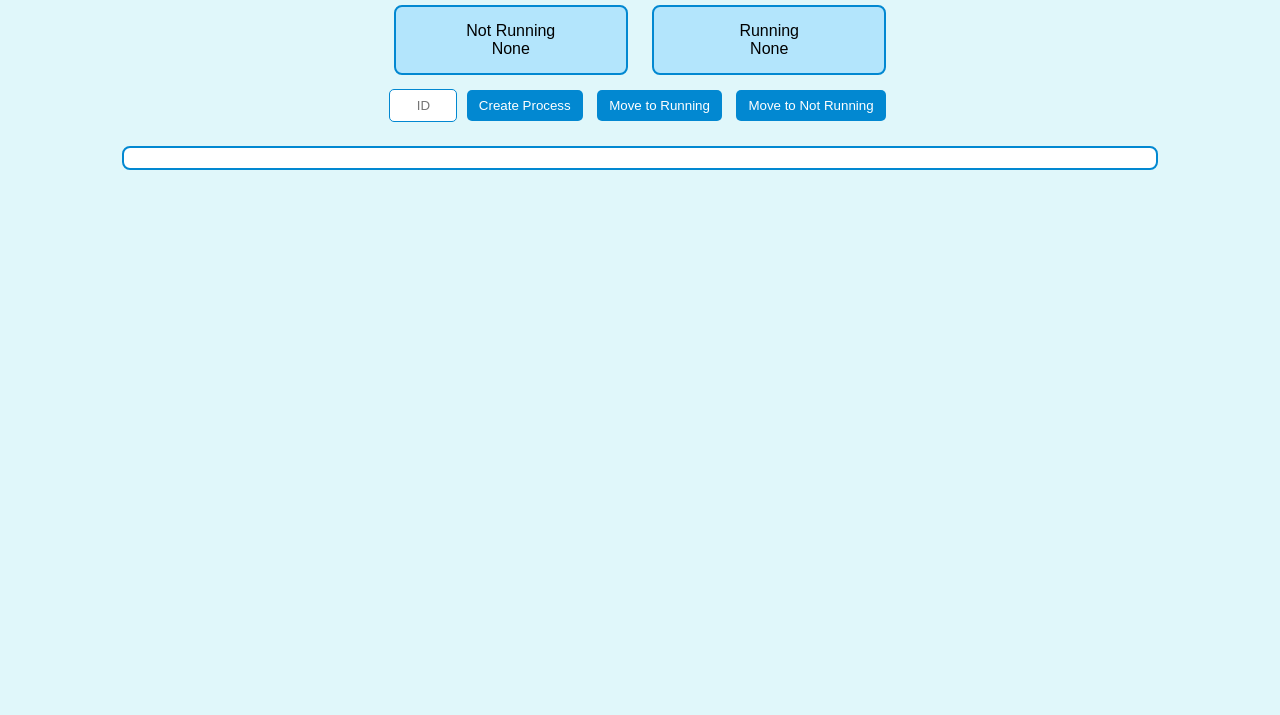
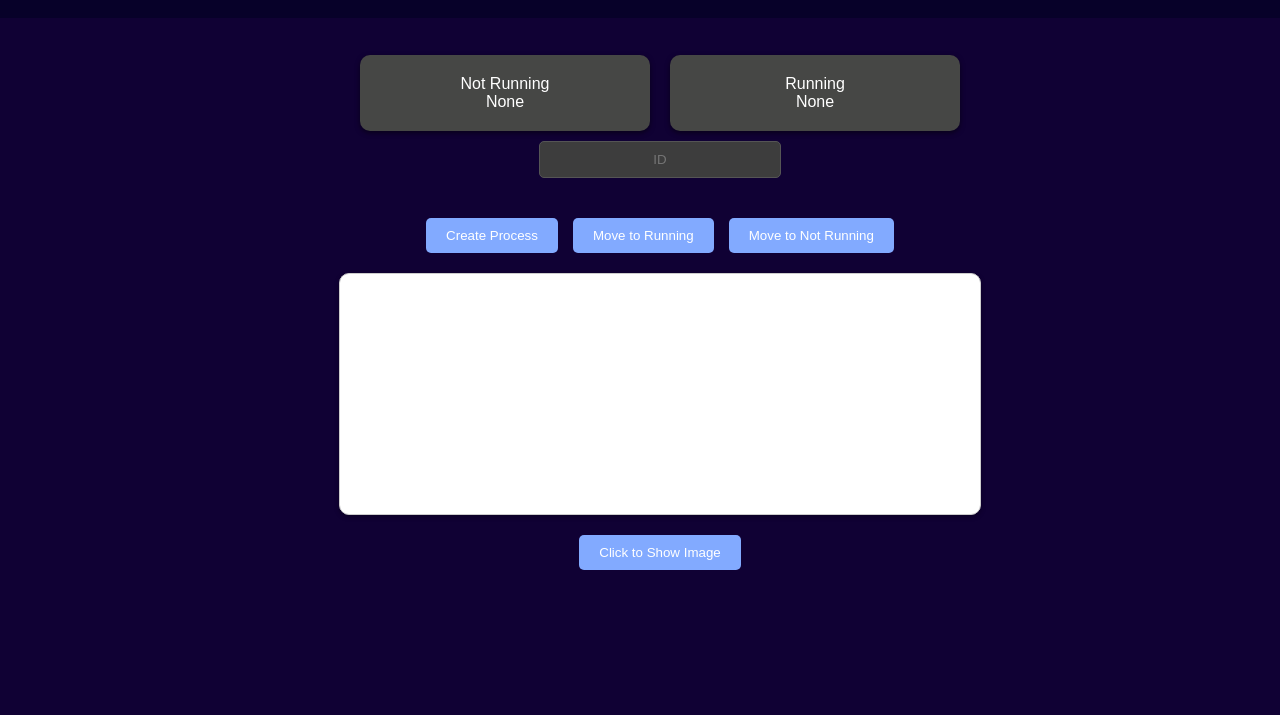
Before and after one commit to mehazzz/state-model, a plain HTML site: page twostate.html in a window 1280 px wide. Shown: the part 85-800 px from the top of the page. Drawn offline with Linux system fonts and the light colour scheme.

Commit message:
twostate.html

```diff
--- a/twostate.html
+++ b/twostate.html
@@ -6,67 +6,174 @@
     <title>Two-State Process Simulation</title>
     <style>
         body {
-            font-family: Arial, sans-serif;
-            background-color: #e0f7fa;
+            background-color: #100134;
+            color: #fff;
+            font-family: 'Arial', sans-serif;
+            margin: 0;
+            padding: 20px;
             text-align: center;
         }
+
+        .container {
+            display: flex;
+            flex-direction: column;
+            align-items: center;
+            justify-content: center;
+            width: 100%;
+            padding: 20px;
+            margin-top: 80px;
+        }
+
+        .navbar {
+            background-color: #070129;
+            padding: 33px;
+            width: 100%;
+            position: fixed;
+            top: 0;
+            left: 0;
+            z-index: 1000;
+
+
+
+        }
+
+        .navbar h1 {
+            margin: 0;
+            color: #f9f5f5;
+        }
+
+        .states {
+            display: flex;
+            justify-content: center;
+            align-items: center;
+            gap: 20px;
+            margin-top: 20px;
+            width: 100%;
+            max-width: 600px;
+        }
+
         .state-box {
-            display: inline-block;
+            background-color: #464745;
+            padding: 20px;
+            border-radius: 10px;
+            box-shadow: 0 2px 5px rgba(0, 0, 0, 0.5);
+            text-align: center;
+            flex: 1;
+            min-width: 150px;
+        }
+
+        .actions {
+            display: flex;
+            justify-content: center;
+            gap: 15px;
+            margin-top: 20px;
+            flex-wrap: wrap;
+        }
+
+
+        button {
+            background-color: #82aaff;
+            color: #fff;
+            padding: 10px 20px;
+
+            border: none;
+            border-radius: 5px;
+            cursor: pointer;
+            transition: background-color 0.3s ease, transform 0.3s;
+        }
+        button[onclick="showImage()"]{
+            margin-top: 20px;
+        }
+
+        button:hover {
+            background-color: #0beea3;
+            transform: translateY(-2px);
+            transform: scale(1.2);
+
+        }
+
+        .input-field {
+            background-color: #3d3d3d;
+            padding: 10px 20px;
+            border-radius: 5px;
+            border: 1px solid #555;
+            color: #fff;
+            margin-top: 10px;
+            margin-bottom: 20px;
+            display: block;
+            margin-left: auto;
+            margin-right: auto;
             width: 200px;
-            padding: 15px;
-            margin: 10px;
-            border: 2px solid #0288d1;
-            border-radius: 8px;
-            background-color: #b3e5fc;
+            text-align: center;
         }
+
+        .input-field:focus {
+            outline: none;
+            border-color: #82aaff;
+        }
+
         .log-box {
+            background-color: #ffffff;
+            padding: 20px;
             margin-top: 20px;
+            border-radius: 10px;
+            width: 80%;
+            max-width: 600px;
+            min-height: 200px;
+            max-height: 300px;
+            overflow-y: auto;
+            box-shadow: 0 2px 5px rgba(0, 0, 0, 0.3);
+            border: 1px solid #ccc;
+            color: #000;
+        }
+
+        .log-box::-webkit-scrollbar {
+            width: 8px;
+        }
+
+        .log-box::-webkit-scrollbar-thumb {
+            background-color: #999;
+            border-radius: 4px;
+        }
+
+        .log-entry {
+            margin: 10px 0;
             padding: 10px;
-            border: 2px solid #0288d1;
             border-radius: 8px;
             background-color: #ffffff;
-            width: 80%;
-            margin-left: auto;
-            margin-right: auto;
-            max-height: 200px;
-            overflow-y: auto;
+            color: #000;
+            font-size: 14px;
+            font-weight: bold;
+            text-align: center;
+            box-shadow: 0 2px 5px rgba(0, 0, 0, 0.2);
         }
-        input[type="text"] {
-            padding: 8px;
-            border: 1px solid #0288d1;
-            border-radius: 5px;
-            width: 50px;
-            text-align: center;
-        }
-        button {
-            padding: 8px 12px;
-            margin: 5px;
-            border: none;
-            border-radius: 5px;
-            background-color: #0288d1;
-            color: #ffffff;
-            cursor: pointer;
-        }
-        button:hover {
-            background-color: #0277bd;
+        #image {
+            display: none; /* Hide the image initially */
+            width: 600px; /* Set image width */
+            height: auto;
         }
     </style>
 </head>
 <body>
-
+    <div class="navbar">
         <h1>Two-State Process Simulation</h1>
-
+    </div>
+    <div class="container">
+        <div class="states">
             <div class="state-box" id="notRunningState">Not Running<br><span id="notRunningProcesses">None</span></div>
             <div class="state-box" id="runningState">Running<br><span id="runningProcesses">None</span></div>
-<div>
-    <input type="text" id="processInput" placeholder="ID">
+        </div>
+        <input type="text" id="processInput" class="input-field" placeholder="ID">
+        <div class="actions">
             <button onclick="createProcess()">Create Process</button>
             <button onclick="moveToRunning()">Move to Running</button>
             <button onclick="moveToNotRunning()">Move to Not Running</button>
         </div>
+        <div class="log-box" id="log"></div>
+        <button onclick="showImage()">Click to Show Image</button>
+    <img id="image" src="2-STATE-DIAGRAM.jpg" alt="A beautiful landscape">
+    </div>
 
-
-    <div class="log-box" id="log"></div>
 
     <script>
         let notRunningProcesses = [];
@@ -120,6 +227,13 @@
             }
         }
 
+        function showImage() {
+    const imageUrl = "2-STATE-DIAGRAM.png"; // Replace with your image URL
+    window.open(imageUrl, "_blank"); // Opens the image in a new tab or window
+}
+
+
+
         // Initial display update
         updateDisplay();
     </script>
```
Lines whose indentation alone changed are shown as unchanged.
